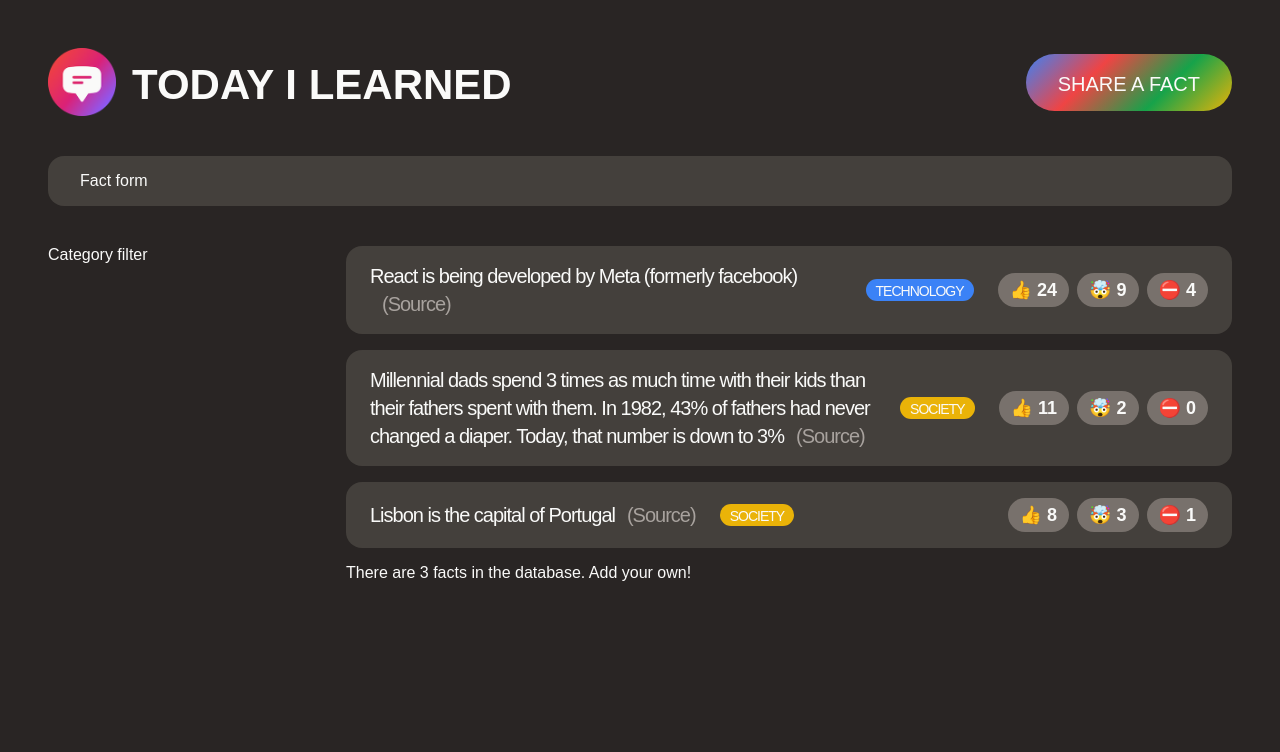
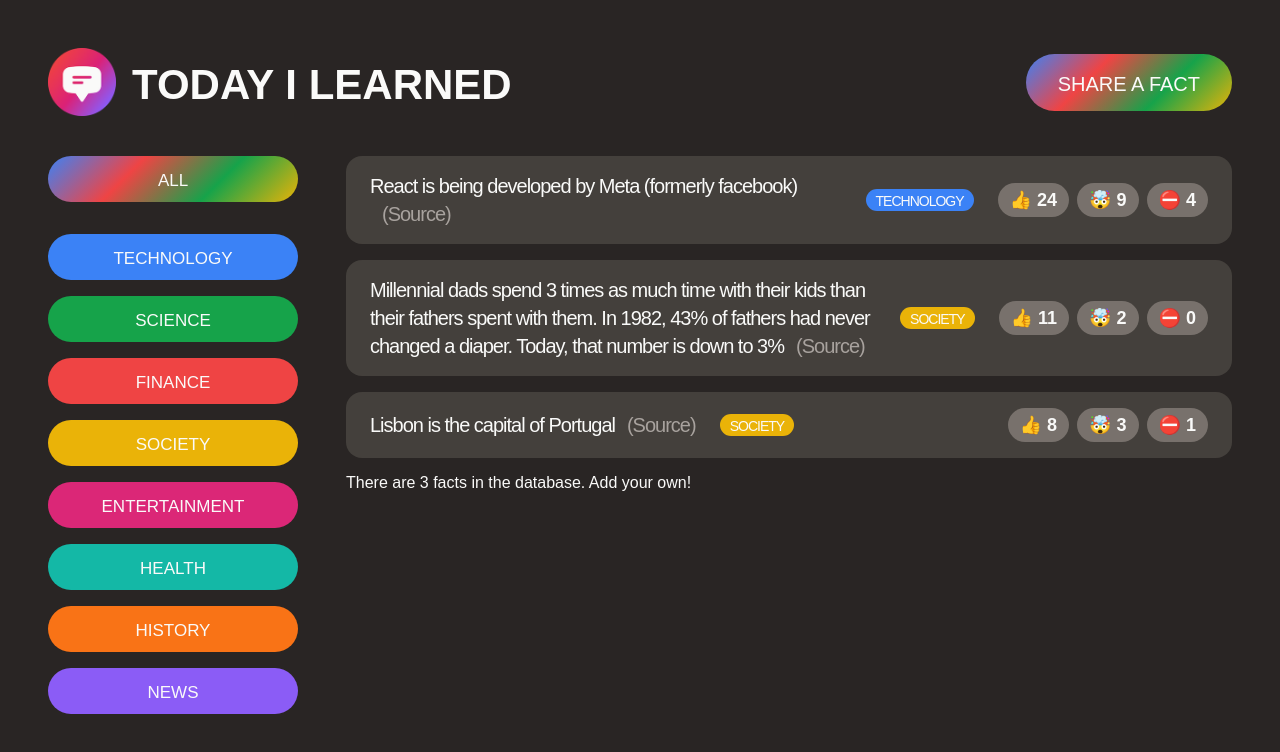
Before and after one commit to learnwithhector/today-i-learned-V2, a React (Create React App) app: page / in a window 1280 px wide. Shown: the top 752 px of the page. Built offline with nearby package versions, Linux system fonts and the light colour scheme; a web font is replaced by a local one.

Commit message:
Added hide/show form functionality

```diff
--- a/src/App.js
+++ b/src/App.js
@@ -1,15 +1,5 @@
+import { useState } from "react";
 import "./style.css";
-
-const CATEGORIES = [
-  { name: "technology", color: "#3b82f6" },
-  { name: "science", color: "#16a34a" },
-  { name: "finance", color: "#ef4444" },
-  { name: "society", color: "#eab308" },
-  { name: "entertainment", color: "#db2777" },
-  { name: "health", color: "#14b8a6" },
-  { name: "history", color: "#f97316" },
-  { name: "news", color: "#8b5cf6" },
-];
 
 const initialFacts = [
   {
@@ -45,7 +35,22 @@
   },
 ];
 
+// function Counter() {
+//   const [count, setCount] = useState(0);
+
+//   return (
+//     <div>
+//       <span style={{ fontSize: "40px" }}>{count}</span>
+//       <button className="btn btn-large" onClick={() => setCount((c) => c + 1)}>
+//         +1
+//       </button>
+//     </div>
+//   );
+// }
+
 function App() {
+  const [showForm, setShowForm] = useState(false);
+
   const appTitle = "Today I Learned";
 
   return (
@@ -61,10 +66,16 @@
           />
           <h1>{appTitle}</h1>
         </div>
-        <button className="btn btn-large btn-open">Share a fact</button>
+        <button
+          className="btn btn-large btn-open"
+          onClick={() => setShowForm((show) => !show)}
+        >
+          Share a fact
+        </button>
       </header>
 
-      <NewFactForm />
+      {showForm ? <NewFactForm /> : null}
+
       <main className="main">
         <CategoryFilter />
         <FactList />
@@ -77,8 +88,37 @@
   return <form className="fact-form">Fact form</form>;
 }
 
+const CATEGORIES = [
+  { name: "technology", color: "#3b82f6" },
+  { name: "science", color: "#16a34a" },
+  { name: "finance", color: "#ef4444" },
+  { name: "society", color: "#eab308" },
+  { name: "entertainment", color: "#db2777" },
+  { name: "health", color: "#14b8a6" },
+  { name: "history", color: "#f97316" },
+  { name: "news", color: "#8b5cf6" },
+];
+
 function CategoryFilter() {
-  return <aside>Category filter</aside>;
+  return (
+    <aside>
+      <ul>
+        <li className="category">
+          <button className="btn btn-all-categories">All</button>
+        </li>
+        {CATEGORIES.map((cat) => (
+          <li key={cat.name} className="category">
+            <button
+              className="btn btn-category"
+              style={{ backgroundColor: cat.color }}
+            >
+              {cat.name}
+            </button>
+          </li>
+        ))}
+      </ul>
+    </aside>
+  );
 }
 
 function FactList() {
```
